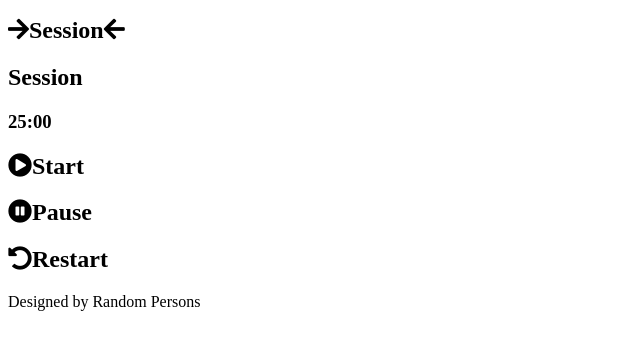
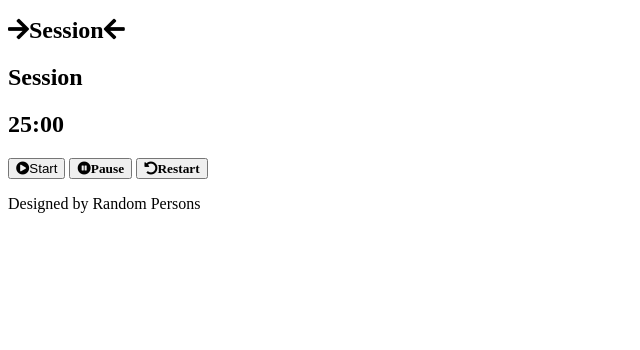
Before and after one commit to Sophi-E/pomodoro-clock, a plain HTML site: page index.html in a window 1280 px wide. Shown: the part 110-460 px from the top of the page, without its empty margins (0-640 px from the left). Drawn offline with Linux system fonts and the light colour scheme.

Commit message:
fixed errors

```diff
--- a/index.html
+++ b/index.html
@@ -15,12 +15,12 @@
       </div>
       <div class="session-block">
         <h2>Session</h2>
-        <h3>25:00</h3>
+        <h2>25:00</h2>
       </div>
       <div class="controls">
-        <h2><i class="fas fa-play-circle"></i>Start</h2>
-        <h2><i class="fas fa-pause-circle">Pause</i></h2>
-        <h2><i class="fas fa-undo-alt">Restart</i></h2>
+        <button><i class="fas fa-play-circle"></i>Start</button>
+        <button><i class="fas fa-pause-circle">Pause</i></button>
+        <button><i class="fas fa-undo-alt">Restart</i></button>
       </div>
     </main>
     <footer>
```
